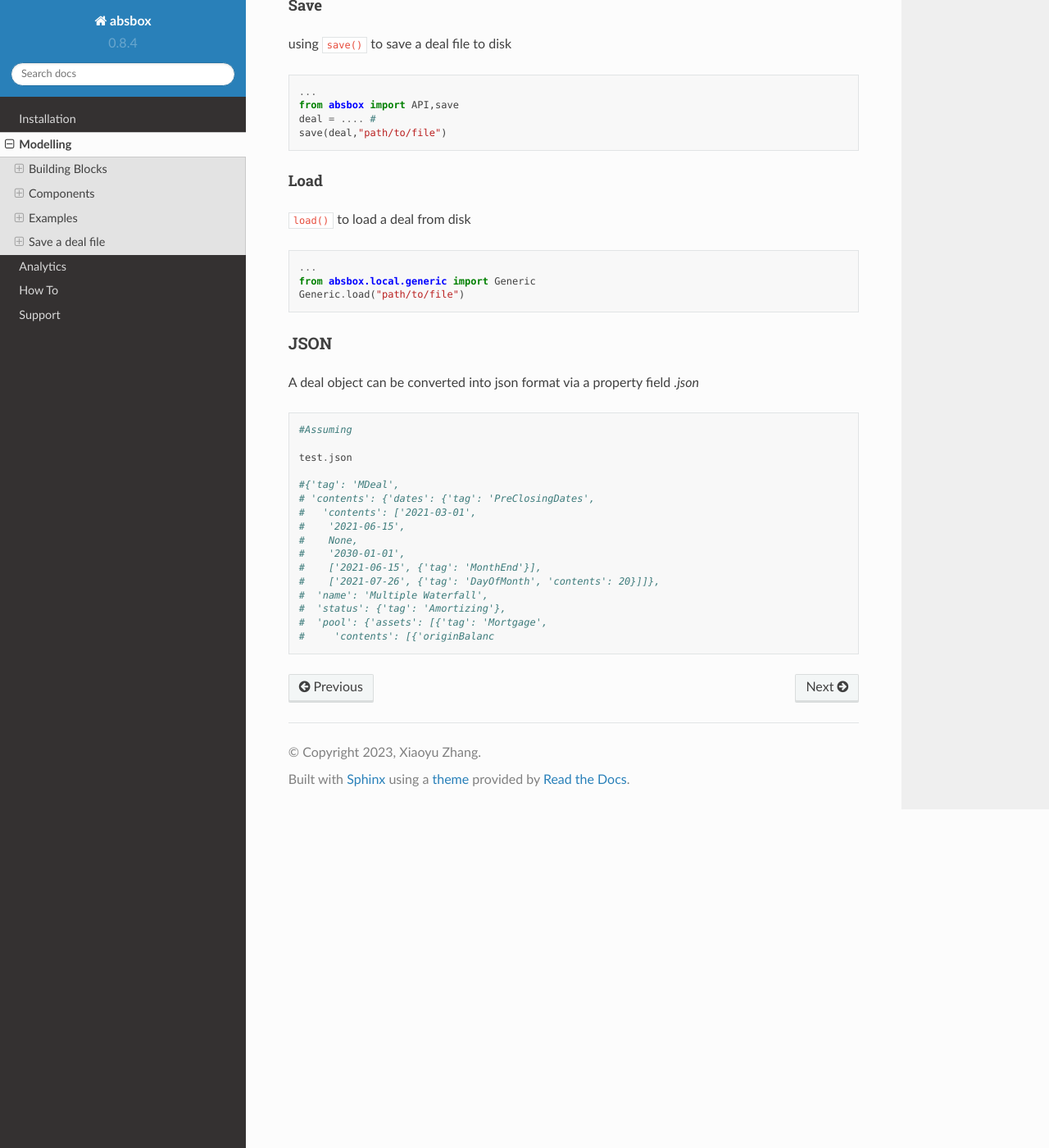
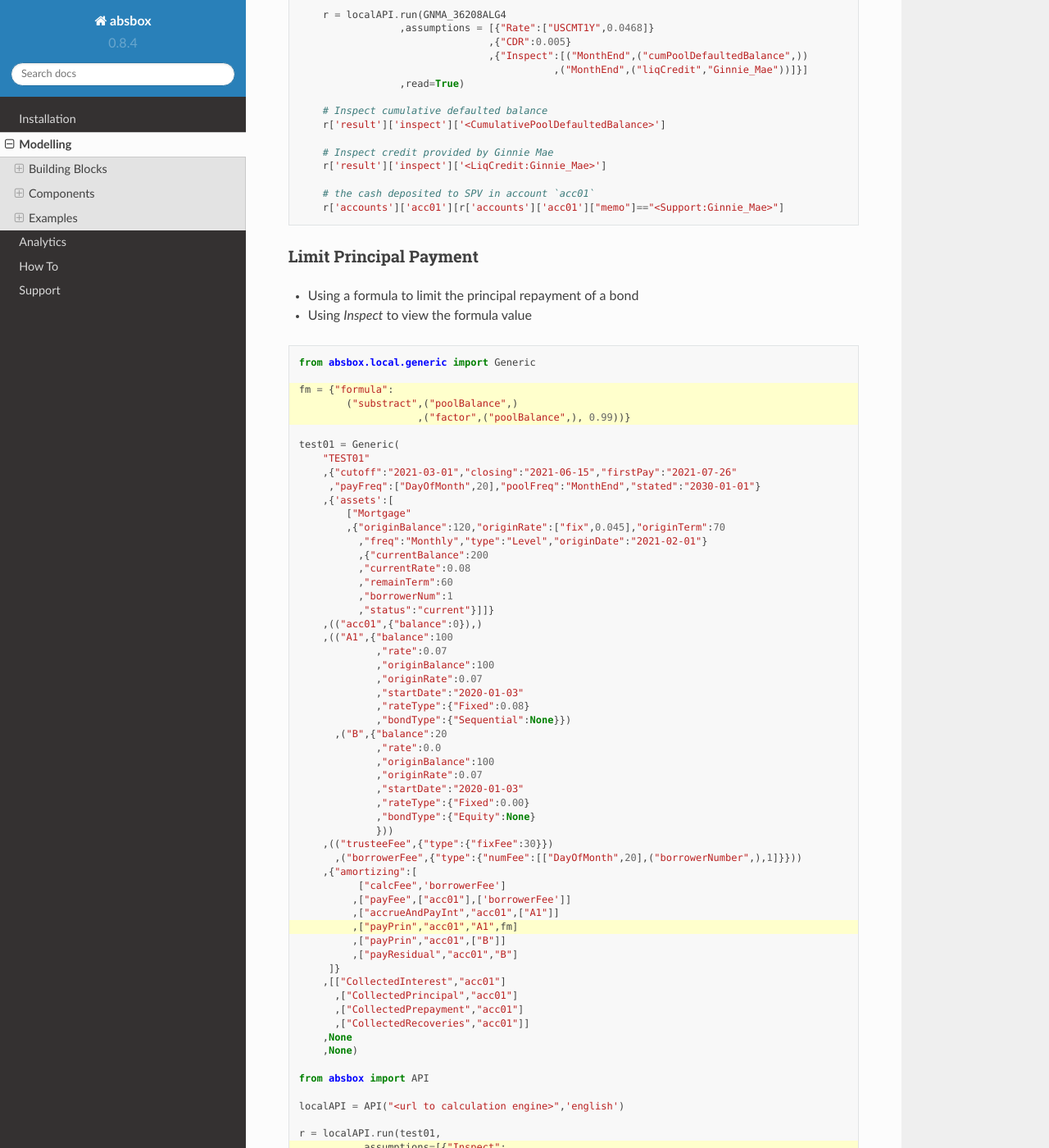
Before and after one commit to yellowbean/absbox-doc, a Sphinx documentation site: the page built from docs/source/modeling.rst, in a window 1280 px wide and 1400 px high, scrolled down 31952 px. Shown: the whole window at 82% size. Built offline with Sphinx 7.4.7 and the Read the Docs theme 2.0.0, drawn with Linux system fonts in a browser that asks for light colours; some of the changed text lies outside the part shown.

Commit message:
add sample of limit principal repayment

```diff
--- /dev/null
+++ b/docs/source/deal_sample/test09.py
@@ -0,0 +1,60 @@
+from absbox.local.generic import Generic
+
+fm = {"formula":
+        ("substract",("poolBalance",)
+                    ,("factor",("poolBalance",), 0.99))}
+
+test01 = Generic(
+    "TEST01"
+    ,{"cutoff":"2021-03-01","closing":"2021-06-15","firstPay":"2021-07-26"
+     ,"payFreq":["DayOfMonth",20],"poolFreq":"MonthEnd","stated":"2030-01-01"}
+    ,{'assets':[
+        ["Mortgage"
+        ,{"originBalance":120,"originRate":["fix",0.045],"originTerm":70
+          ,"freq":"Monthly","type":"Level","originDate":"2021-02-01"}
+          ,{"currentBalance":200
+          ,"currentRate":0.08
+          ,"remainTerm":60
+          ,"borrowerNum":1
+          ,"status":"current"}]]}
+    ,(("acc01",{"balance":0}),)
+    ,(("A1",{"balance":100
+             ,"rate":0.07
+             ,"originBalance":100
+             ,"originRate":0.07
+             ,"startDate":"2020-01-03"
+             ,"rateType":{"Fixed":0.08}
+             ,"bondType":{"Sequential":None}})
+      ,("B",{"balance":20
+             ,"rate":0.0
+             ,"originBalance":100
+             ,"originRate":0.07
+             ,"startDate":"2020-01-03"
+             ,"rateType":{"Fixed":0.00}
+             ,"bondType":{"Equity":None}
+             }))
+    ,(("trusteeFee",{"type":{"fixFee":30}})
+      ,("borrowerFee",{"type":{"numFee":[["DayOfMonth",20],("borrowerNumber",),1]}}))
+    ,{"amortizing":[
+          ["calcFee",'borrowerFee']
+         ,["payFee",["acc01"],['borrowerFee']]
+         ,["accrueAndPayInt","acc01",["A1"]]
+         ,["payPrin","acc01","A1",fm]
+         ,["payPrin","acc01",["B"]]
+         ,["payResidual","acc01","B"]
+     ]}
+    ,[["CollectedInterest","acc01"]
+      ,["CollectedPrincipal","acc01"]
+      ,["CollectedPrepayment","acc01"]
+      ,["CollectedRecoveries","acc01"]]
+    ,None
+    ,None)
+
+from absbox import API
+
+localAPI = API("<url to calculation engine>",'english')
+
+r = localAPI.run(test01,
+           assumptions=[{"Inspect":
+                         [(["DayOfMonth",20],fm['formula'])]}],
+           read=True)
--- a/docs/source/modeling.rst
+++ b/docs/source/modeling.rst
@@ -124,8 +124,8 @@ Or `formula` can be an arithmetic calculation on itselfies.
     * ``("factor", <Formula>, <Number>)`` -> multiply <Number> to a formula
     * ``("Max", <Formula>, <Formula>, ...)`` -> get the higher value in the list
     * ``("Min", <Formula>, <Formula>, ...)`` -> get the lower value in the list
-    * ``("sum", [<Formula>])`` -> sum of formula value
-    * ``("substract", [<Formula>])`` -> using 1st of element to substract rest in the list
+    * ``("sum", <Formula>, <Formula>, ...)`` -> sum of formula value
+    * ``("substract", <Formula>, <Formula>, ...)`` -> using 1st of element to substract rest in the list
     * ``("floorWith", <Formula1> , <Formula2>)`` -> get value of <formula1> and floor with <formula2>
     * ``("floorWithZero", <Formula> )`` -> get value of <formula1> and floor with 0
     * ``("floorCap", <Formula1>, <Formula2>, <Formula3> )`` -> use <Formula1> as floor, <Formula2> as cap, and use <Formula3> as value
@@ -763,7 +763,18 @@ Bond
   * PayPrin -> pay principal to a bond till due principal balance is 0
 
     * format ``["payPrin", {Account}, [<Bonds>] ]``
-    * format ``["payPrinBy", {Account}, [<Bonds>], <Limit>]``
+    * format ``["payPrin", {Account}, [<Bonds>], <Limit>]``
+
+    the ``<Limit>`` is the magic key to make principal payment more versatile. User can control the amount to be paid via a :ref:`Formula` ie.
+       *  (from deal: Autoflorence) the target amount is ` (end pool balance - (end pool balance * subordination percentage(12%)))`
+
+          .. code-block:: python
+
+            ["payPrinBy","SourceAccount","A"
+                        ,{"formula": ("substract"
+                                       ,("poolBalance",)
+                                       ,("factor"
+                                         ,("poolBalance",), 0.12))}]
 
   * PayPrinResidual -> pay principal to a bond regardless its due principal balance
 
@@ -1097,36 +1108,17 @@ Ginnie Mae /ARM Mortgage Deal
 .. literalinclude:: deal_sample/test08.py
    :language: python
 
+Limit Principal Payment
+------------------------------------
+
+* Using a formula to limit the principal repayment of a bond
+* Using `Inspect` to view the formula value
 
 
-Save a deal file
-===================
+.. literalinclude:: deal_sample/test09.py
+   :language: python
+   :emphasize-lines: 3-5,42,58-59
 
-Binary
--------------
-
-Save
-^^^^^^^
-
-using ``save()`` to save a deal file to disk
-
-.. code-block:: python
-
-  ...
-  from absbox import API,save
-  deal = .... #
-  save(deal,"path/to/file")
-
-Load
-^^^^^^^^
-
-``load()`` to load a deal from disk
-
-.. code-block:: python
-
-  ...
-  from absbox.local.generic import Generic
-  Generic.load("path/to/file")
 
 
 JSON
```
